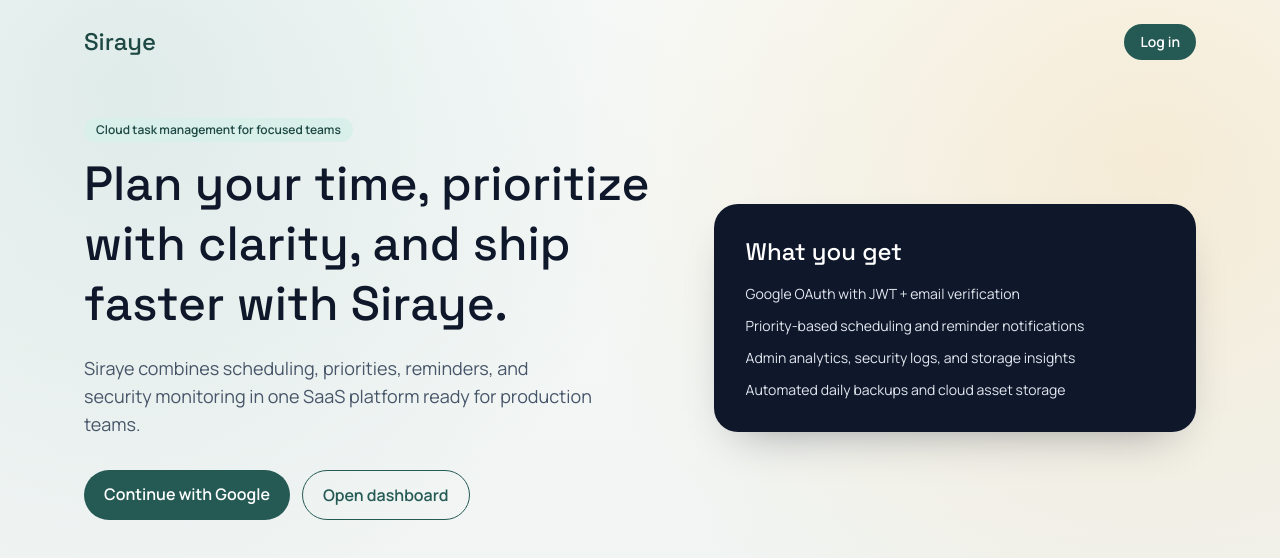
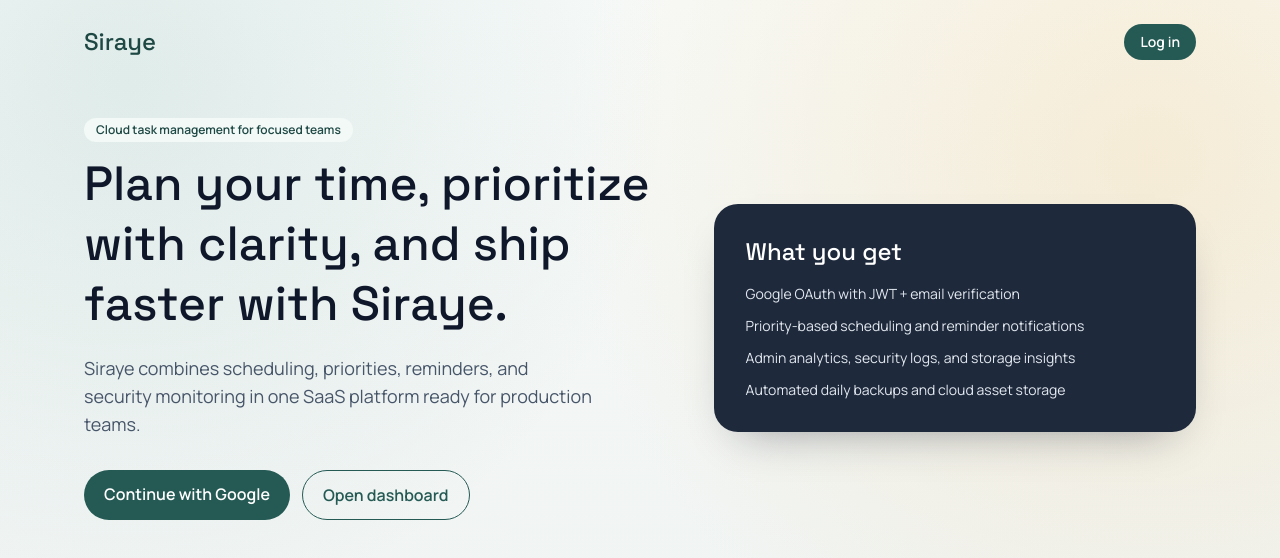
Before and after one commit to Zewotr/Siraye, a React (Vite) app in the folder frontend/: page / in a window 1280 px wide. Shown: the top 558 px of the page. Built offline with nearby package versions, Linux system fonts and the light colour scheme; no server answers.

Commit message:
update landing page

```diff
--- a/frontend/src/pages/public/LandingPage.jsx
+++ b/frontend/src/pages/public/LandingPage.jsx
@@ -4,7 +4,7 @@ export default function LandingPage() {
   return (
     <div className="grid gap-10 py-8 lg:grid-cols-[1.1fr_0.9fr] lg:items-center">
       <section>
-        <p className="mb-3 inline-flex rounded-full bg-brand-100 px-3 py-1 text-xs font-semibold text-brand-800">
+        <p className="mb-3 inline-flex rounded-full bg-brand-50 px-3 py-1 text-xs font-semibold text-brand-800">
           Cloud task management for focused teams
         </p>
         <h1 className="max-w-xl font-heading text-5xl leading-tight text-slate-900">
@@ -25,7 +25,7 @@ export default function LandingPage() {
           </Link>
         </div>
       </section>
-      <section className="rounded-3xl bg-slate-900 p-8 text-white shadow-soft">
+      <section className="rounded-3xl bg-slate-800 p-8 text-white shadow-soft">
         <h2 className="font-heading text-2xl">What you get</h2>
         <ul className="mt-4 space-y-3 text-sm text-slate-200">
           <li>Google OAuth with JWT + email verification</li>
```
